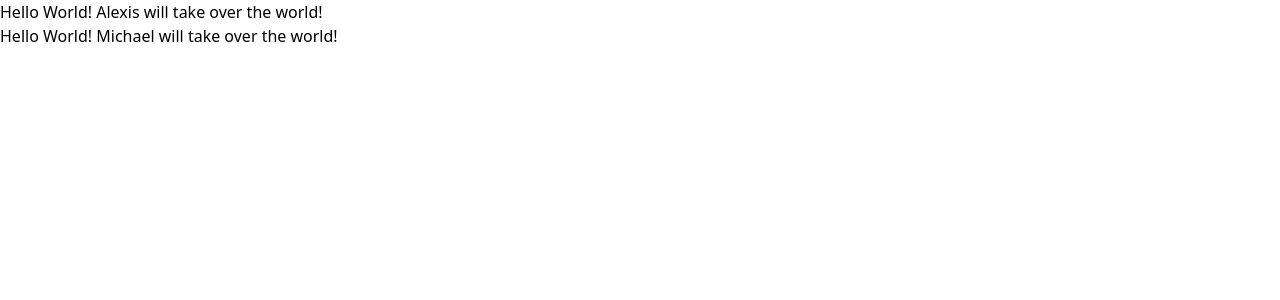
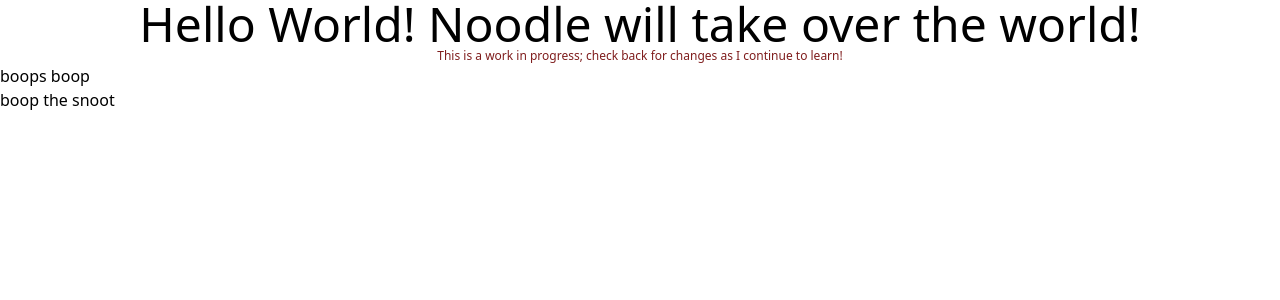
Before and after one commit to zzzlexis/zzzlexis.github.io, a Next.js app: page / in a window 1280 px wide. Shown: the top 300 px of the page. Built offline with nearby package versions, Linux system fonts and the light colour scheme.

Commit message:
Modified homepage text

```diff
--- a/components/HelloWorld/index.tsx
+++ b/components/HelloWorld/index.tsx
@@ -7,7 +7,7 @@ interface HelloWorldProps {
 
 // This is our custom component
 const HelloWorld = (props: HelloWorldProps) => {
-    return <div>Hello World! {props.name} will take over the world!</div>
+    return <div className='text-5xl text-center'>Hello World! {props.name} will take over the world!</div>
 }
 
 export default HelloWorld
--- a/package.json
+++ b/package.json
@@ -5,7 +5,7 @@
     "dev": "next",
     "build": "next build",
     "start": "next start",
-    "deploy": "next build && next export && gh-pages -d out -b master"
+    "deploy": "next build && next export && touch out/.nojekyll && gh-pages -d out -b master"
   },
   "dependencies": {
     "next": "latest",
--- a/pages/index.tsx
+++ b/pages/index.tsx
@@ -5,7 +5,12 @@ import HelloWorld from '../components/HelloWorld'
 
 // Define our page with anonymous function
 const IndexPage = () => {
-    return <div><HelloWorld name='Alexis'></HelloWorld><HelloWorld name='Michael'></HelloWorld></div>
+    return <div>
+        <HelloWorld name='Noodle'></HelloWorld>
+        <div className='text-xs text-center text-red-900'>This is a work in progress; check back for changes as I continue to learn!</div>
+        <div>boops boop</div>
+        <div>boop the snoot</div>
+        </div>
 }
 
 
```
Also changed, not shown: 1 other file (tests, documents, lock files or other folders).
